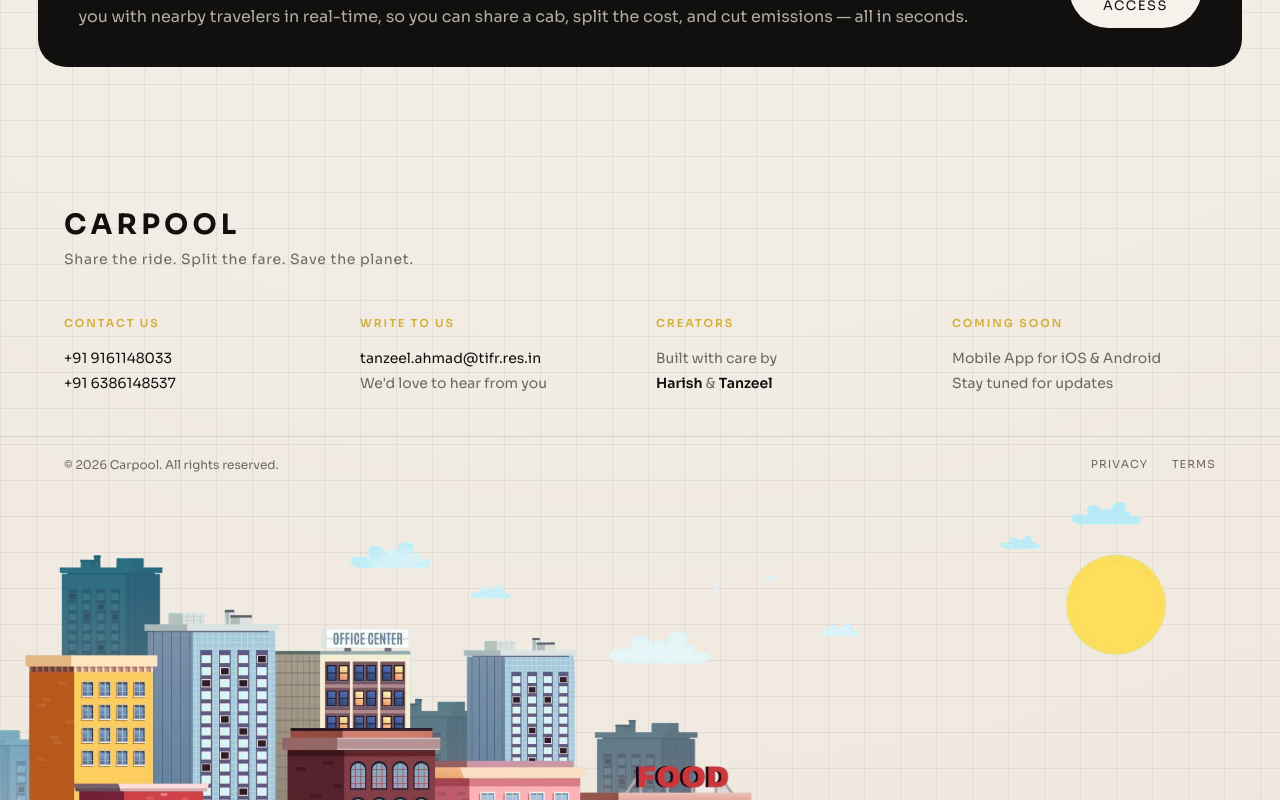
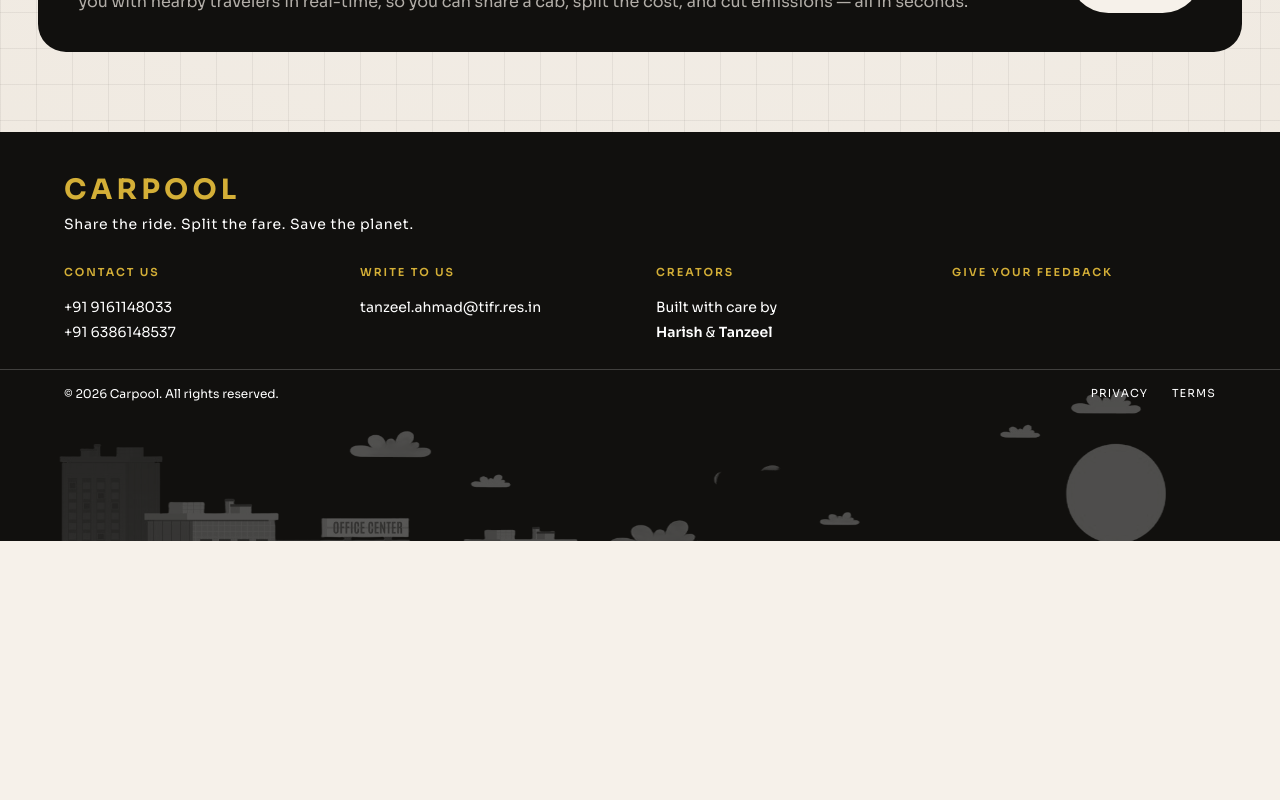
Before and after one commit to tanzeel-a/carpool-app, a Next.js app in the folder landing/: page / in a window 1280 px wide. Shown: the part 960-1760 px from the top of the page. After the commit the page ends 1501 px from the top, so only its background shows below. Built offline with nearby package versions, Linux system fonts and the light colour scheme.

Commit message:
updated the navbar- bookaride and login buttons

```diff
--- a/landing/src/app/page.module.css
+++ b/landing/src/app/page.module.css
@@ -377,17 +377,17 @@
 .footer {
   position: relative;
   z-index: 1;
-  display: flex;
-  flex-direction: column;
   margin-top: 40px;
-  overflow: hidden;
+  background: #11100e;
 }
 
 .footerMain {
-  padding: 60px 5vw 40px;
+  padding: 40px 5vw 24px;
   display: flex;
   flex-direction: column;
-  gap: 48px;
+  gap: 32px;
+  position: relative;
+  z-index: 10;
 }
 
 .footerBrand h3 {
@@ -395,13 +395,13 @@
   letter-spacing: 0.15em;
   text-transform: uppercase;
   font-weight: 700;
-  color: var(--ink);
+  color: var(--gold);
   margin-bottom: 8px;
 }
 
 .footerBrand p {
   font-size: 14px;
-  color: var(--muted);
+  color: #ffffff;
   letter-spacing: 0.05em;
 }
 
@@ -423,17 +423,17 @@
 .footerColumn p {
   font-size: 14px;
   line-height: 1.8;
-  color: var(--muted);
+  color: #ffffff;
   margin: 0;
 }
 
 .footerColumn p strong {
-  color: var(--ink);
+  color: #ffffff;
   font-weight: 600;
 }
 
 .footerColumn a {
-  color: var(--ink);
+  color: #ffffff;
   text-decoration: none;
   transition: color 0.2s ease;
 }
@@ -446,10 +446,12 @@
   display: flex;
   justify-content: space-between;
   align-items: center;
-  padding: 20px 5vw;
-  border-top: 1px solid var(--line);
+  padding: 16px 5vw 20px;
+  border-top: 1px solid rgba(255, 255, 255, 0.2);
   font-size: 12px;
-  color: var(--muted);
+  color: #ffffff;
+  position: relative;
+  z-index: 10;
 }
 
 .footerLinks {
@@ -458,7 +460,7 @@
 }
 
 .footerLinks a {
-  color: var(--muted);
+  color: #ffffff;
   text-decoration: none;
   text-transform: uppercase;
   letter-spacing: 0.1em;
@@ -471,18 +473,24 @@
 }
 
 .footerImage {
+  position: relative;
   width: 100%;
-  margin-top: -20px;
   pointer-events: none;
+  z-index: 1;
+  margin-top: -60px;
 }
 
 .footerImage img {
   width: 100%;
   height: auto;
-  display: block;
+  max-height: 180px;
   object-fit: cover;
   object-position: top;
+  display: block;
+  filter: grayscale(100%);
+  opacity: 0.3;
 }
+
 
 @media (max-width: 900px) {
   .hero {
--- a/landing/src/app/page.tsx
+++ b/landing/src/app/page.tsx
@@ -6,8 +6,8 @@ export default function Home() {
       <header className={styles.header}>
         <span className={styles.brand}>Carpool</span>
         <nav className={styles.nav}>
-          <a href="#story">Story</a>
-          <button className={styles.cta}>Get early access</button>
+          <a href="#story">book a ride</a>
+          <a href="#login">login</a>
         </nav>
       </header>
 
@@ -81,7 +81,6 @@ export default function Home() {
             <div className={styles.footerColumn}>
               <h4>Write to Us</h4>
               <p><a href="mailto:tanzeel.ahmad@tifr.res.in">tanzeel.ahmad@tifr.res.in</a></p>
-              <p>We'd love to hear from you</p>
             </div>
 
             <div className={styles.footerColumn}>
@@ -91,9 +90,7 @@ export default function Home() {
             </div>
 
             <div className={styles.footerColumn}>
-              <h4>Coming Soon</h4>
-              <p>Mobile App for iOS & Android</p>
-              <p>Stay tuned for updates</p>
+              <h4>Give your feedback</h4>
             </div>
           </div>
         </div>
```
